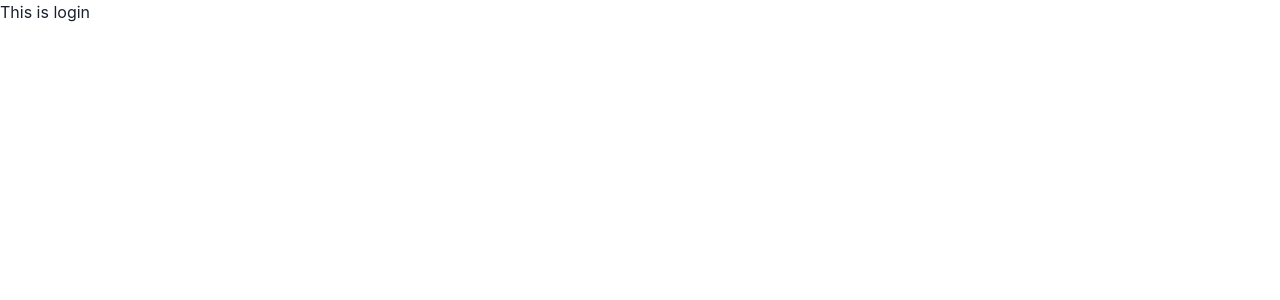
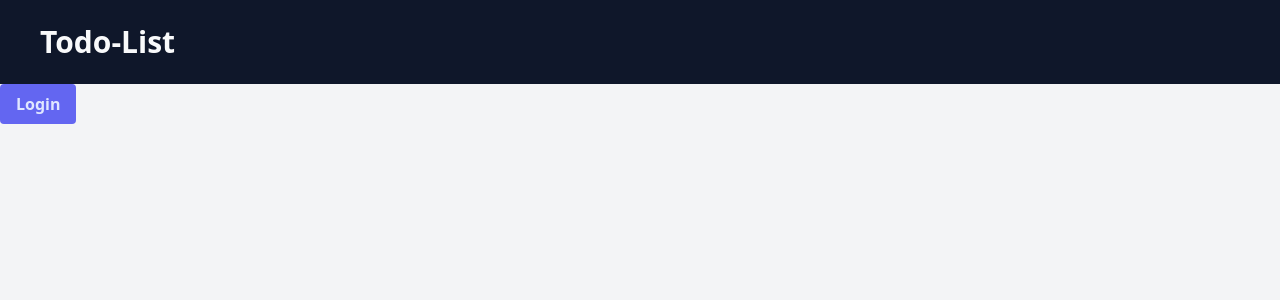
Before and after one commit to thantko20/todo-react, a React (Create React App) app: page / in a window 1280 px wide. Shown: the top 300 px of the page. Built offline with nearby package versions, Linux system fonts and the light colour scheme.

Commit message:
Add basic navigation using useNavigate hook

```diff
--- a/src/App.tsx
+++ b/src/App.tsx
@@ -1,12 +1,14 @@
 import { Route, Routes } from 'react-router-dom';
-import Login from './components/Login/Login';
+import Login from './components/Login';
 import Layout from './components/Layout';
+import Main from './components/Main';
 
 const App = () => {
   return (
     <Routes>
       <Route path='/' element={<Layout />}>
         <Route index element={<Login />} />
+        <Route path='/main' element={<Main />} />
       </Route>
     </Routes>
   );
--- /dev/null
+++ b/src/components/Header/index.tsx
@@ -0,0 +1,9 @@
+const Header = () => {
+  return (
+    <header className='w-full bg-slate-900 text-gray-50 px-10 py-6'>
+      <h1 className='text-3xl font-bold'>Todo-List</h1>
+    </header>
+  );
+};
+
+export default Header;
--- a/src/components/Layout.tsx
+++ b/src/components/Layout.tsx
@@ -1,11 +1,15 @@
 import { Outlet } from 'react-router-dom';
-import { Box } from '@chakra-ui/react';
+import { AuthProvider } from '../providers/AuthContext';
+import Header from './Header';
 
 const Layout = () => {
   return (
-    <Box>
-      <Outlet />
-    </Box>
+    <div className='bg-gray-100 min-h-screen'>
+      <AuthProvider>
+        <Header />
+        <Outlet />
+      </AuthProvider>
+    </div>
   );
 };
 
--- a/src/components/Login/Login.tsx
+++ /dev/null
@@ -1,5 +0,0 @@
-const Login = () => {
-  return <h1>This is login</h1>;
-};
-
-export default Login;
--- /dev/null
+++ b/src/components/Login/index.tsx
@@ -0,0 +1,20 @@
+import { useAuthContext } from '../../providers/AuthContext';
+
+const Login = () => {
+  const { handleSignIn, user } = useAuthContext();
+
+  return (
+    <div>
+      {!user && (
+        <button
+          onClick={handleSignIn}
+          className='px-4 py-2 bg-indigo-500 text-indigo-100 font-bold rounded transition-colors hover:bg-indigo-600'
+        >
+          Login
+        </button>
+      )}
+    </div>
+  );
+};
+
+export default Login;
--- /dev/null
+++ b/src/components/Main/index.tsx
@@ -0,0 +1,9 @@
+import { useAuthContext } from '../../providers/AuthContext';
+
+const Main = () => {
+  const { user } = useAuthContext();
+
+  return <div>{user && <pre>{user.displayName}</pre>}</div>;
+};
+
+export default Main;
--- a/src/firebase.js
+++ /dev/null
@@ -1,18 +0,0 @@
-import { initializeApp } from 'firebase/app';
-import { getAuth } from 'firebase/auth';
-import { getFirestore } from 'firebase/firestore';
-
-const firebaseConfig = {
-  apiKey: 'AIzaSyBBAapIB8_3Rhpisc-oA5BuVN24qc5Gd1w',
-  authDomain: 'todos-list-react-ts.firebaseapp.com',
-  projectId: 'todos-list-react-ts',
-  storageBucket: 'todos-list-react-ts.appspot.com',
-  messagingSenderId: '1076421844184',
-  appId: '1:1076421844184:web:d005faf9fe9da317da8bad',
-};
-
-const app = initializeApp(firebaseConfig);
-const auth = getAuth(app);
-const db = getFirestore(app);
-
-export { auth, db };
--- a/src/index.tsx
+++ b/src/index.tsx
@@ -3,7 +3,6 @@ import ReactDOM from 'react-dom/client';
 import './index.css';
 import App from './App';
 import { BrowserRouter } from 'react-router-dom';
-import { ChakraProvider } from '@chakra-ui/react';
 
 const root = ReactDOM.createRoot(
   document.getElementById('root') as HTMLElement,
@@ -11,9 +10,7 @@ const root = ReactDOM.createRoot(
 root.render(
   <React.StrictMode>
     <BrowserRouter>
-      <ChakraProvider>
-        <App />
-      </ChakraProvider>
+      <App />
     </BrowserRouter>
   </React.StrictMode>,
 );
--- a/src/providers/AuthContext.tsx
+++ b/src/providers/AuthContext.tsx
@@ -7,6 +7,7 @@ import {
 } from 'react';
 import { User } from 'firebase/auth';
 import { auth, signIn, signOut } from '../firebase';
+import { useNavigate } from 'react-router-dom';
 
 type UserType = User | null | undefined;
 
@@ -91,6 +92,8 @@ const AuthProvider = ({ children }: Props) => {
     initialAuth,
   );
 
+  const navigate = useNavigate();
+
   const handleSignIn = async () => {
     try {
       dispatch({
@@ -103,6 +106,7 @@ const AuthProvider = ({ children }: Props) => {
         type: 'LOGIN_SUCCESSFUL',
         user: auth.currentUser,
       });
+      navigate('/main');
     } catch (error) {
       console.log(error);
       dispatch({
@@ -119,6 +123,7 @@ const AuthProvider = ({ children }: Props) => {
       type: 'LOGOUT',
       user: auth.currentUser,
     });
+    navigate('/');
   };
 
   const value = {
```
